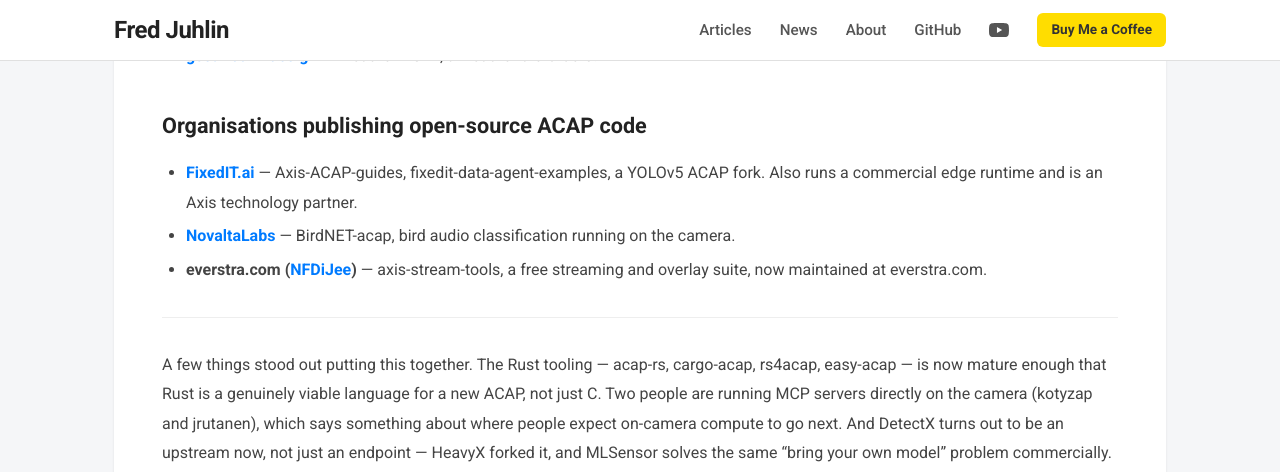
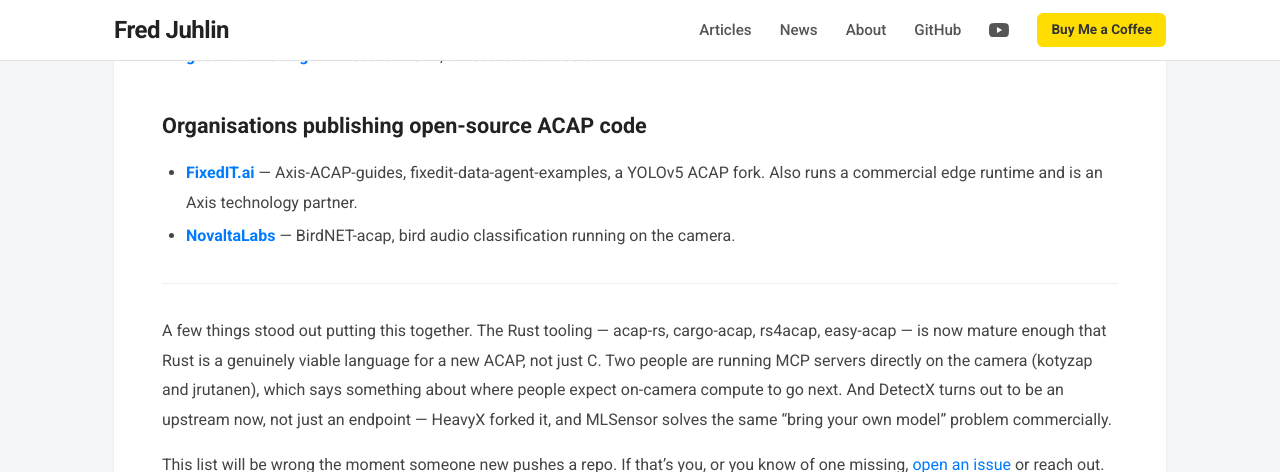
Before and after one commit to pandosme/pandosme.github.io, a Jekyll site: the page built from docs/_posts/2026-09-06-unofficial-acap-developers.md, in a window 1280 px wide and 900 px high, scrolled down 1998 px, cut to the strip 0-472 px from the top of the window. Built offline with Jekyll 4.4.1, drawn with Linux system fonts in a browser that asks for light colours.

Commit message:
Remove everstra.com entry (one-person project, see #1)
As discussed in #1, Everstra is a one-person project, so it doesn't belong under "Organisations". This just removes the line, no new text added. Thanks!

```diff
--- a/docs/_posts/2026-09-06-unofficial-acap-developers.md
+++ b/docs/_posts/2026-09-06-unofficial-acap-developers.md
@@ -58,7 +58,6 @@ Not affiliated with Axis, ordered roughly by how active the account currently is
 
 - **[FixedIT.ai](https://github.com/fixedit-ai)** — Axis-ACAP-guides, fixedit-data-agent-examples, a YOLOv5 ACAP fork. Also runs a commercial edge runtime and is an Axis technology partner.
 - **[NovaltaLabs](https://github.com/NovaltaLabs)** — BirdNET-acap, bird audio classification running on the camera.
-- **everstra.com ([NFDiJee](https://github.com/NFDiJee))** — axis-stream-tools, a free streaming and overlay suite, now maintained at everstra.com.
 
 ---
 
```
